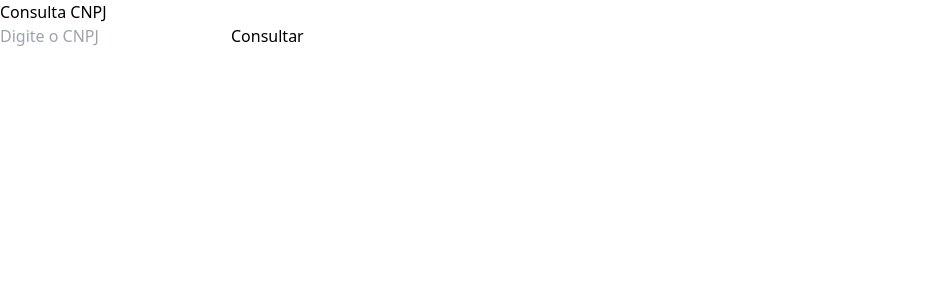
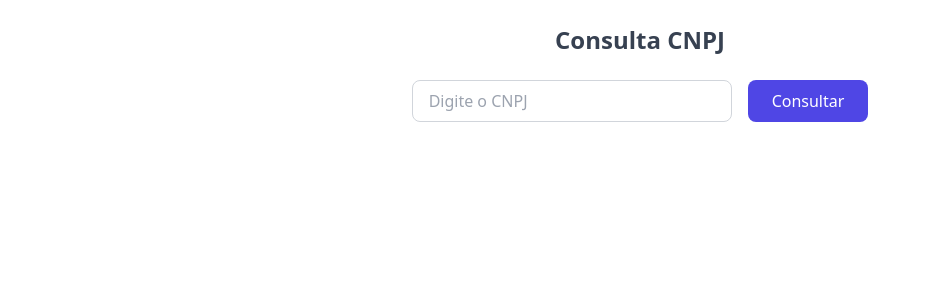
Before and after one commit to MatheusCavalc/Watch-Prices, a Nuxt app: page /cnpj in a window 1280 px wide. Shown: the top 300 px of the page, without its empty margins (0-930 px from the left). Built offline with nearby package versions, Linux system fonts and the light colour scheme.

Commit message:
update clients

```diff
--- a/pages/cnpj.vue
+++ b/pages/cnpj.vue
@@ -1,10 +1,31 @@
 <template>
-  <div>
-    <h1>Consulta CNPJ</h1>
-    <input v-model="cnpj" placeholder="Digite o CNPJ" />
-    <button @click="consultarCNPJ">Consultar</button>
+  <div class="max-w-4xl mx-auto p-6">
+    <h1 class="text-2xl font-semibold text-center text-gray-700 mb-6">Consulta CNPJ</h1>
 
-    <p v-if="status">Status: {{ situacao['tdContent'] }}</p>
+    <div class="flex justify-center mb-4">
+      <input v-model="cnpj" type="text" placeholder="Digite o CNPJ"
+        class="px-4 py-2 border border-gray-300 rounded-lg w-1/2 max-w-xs focus:outline-none focus:ring-2 focus:ring-indigo-500" />
+      <button @click="consultarCNPJ"
+        class="ml-4 px-6 py-2 bg-indigo-600 text-white rounded-lg hover:bg-indigo-700 focus:outline-none focus:ring-2 focus:ring-indigo-500">
+        Consultar
+      </button>
+    </div>
+
+    <!-- Exibe o status da operação (erro ou sucesso) -->
+    <p v-if="status" :style="statusStyle" class="text-center font-semibold mb-4">
+      {{ status }}
+    </p>
+
+    <!-- Exibe os resultados se houver -->
+    <div v-if="resultados.length > 0" class="space-y-4">
+      <div v-for="(item, index) in resultados" :key="index" class="p-4 border border-gray-300 rounded-lg shadow-sm">
+        <h3 class="text-lg font-medium text-gray-800">{{ item.nome }}</h3>
+        <p class="text-sm text-gray-600">CNPJ: {{ item.cnpj }}</p>
+        <p class="text-sm text-gray-500">Situação: <span class="font-semibold text-green-600">{{ item.tdContent
+            }}</span></p>
+      </div>
+    </div>
+
   </div>
 </template>
 
@@ -13,30 +34,40 @@ import { ref } from 'vue';
 
 const cnpj = ref('');
 const status = ref(null);
-const url = ref('');
-const situacao = ref('')
+const situacao = ref(null);
+const statusStyle = ref({});  // Para mudar o estilo do status (vermelho para erro, verde para sucesso)
 
+const resultados = ref([]);
+
+// Função para consultar o CNPJ
 const consultarCNPJ = async () => {
   try {
     // Realiza a consulta para o backend
-    const response = await fetch(`/api/sintegra?query=${encodeURIComponent(cnpj.value)}`);
+    const response = await fetch(`/api/sintegra?query=${cnpj.value}`);
 
     // Verifica se a resposta foi ok
     if (response.ok) {
       const data = await response.json();
       console.log('Resposta da API:', data);
-      situacao.value = data
+      resultados.value = data.results;  // Atribui os resultados
 
+      // Verifica se a resposta contém os dados esperados
+      if (data.results && data.results.length > 0) {
+        status.value = 'CNPJ consultado com sucesso!';
+        statusStyle.value = { color: 'green' };
+      } else {
+        status.value = 'Nenhuma informação encontrada para o CNPJ.';
+        statusStyle.value = { color: 'red' };
+      }
 
-      // Define os valores para exibir na interface
-      status.value = 'CNPJ consultado com sucesso!';
-      url.value = `https://www.exemplo.com/cnpj/${data.query}`; // ou o que você quiser exibir
     } else {
+      // Se a resposta não for ok, exibe um erro
       throw new Error('Falha ao consultar o CNPJ');
     }
   } catch (error) {
     console.error('Erro na consulta:', error);
-    status.value = 'Erro ao consultar o CNPJ';
+    status.value = `Erro: ${error.message}`;
+    statusStyle.value = { color: 'red' };
   }
 };
 </script>
```
Also changed, not shown: 1 other file (tests, documents, lock files or other folders).
